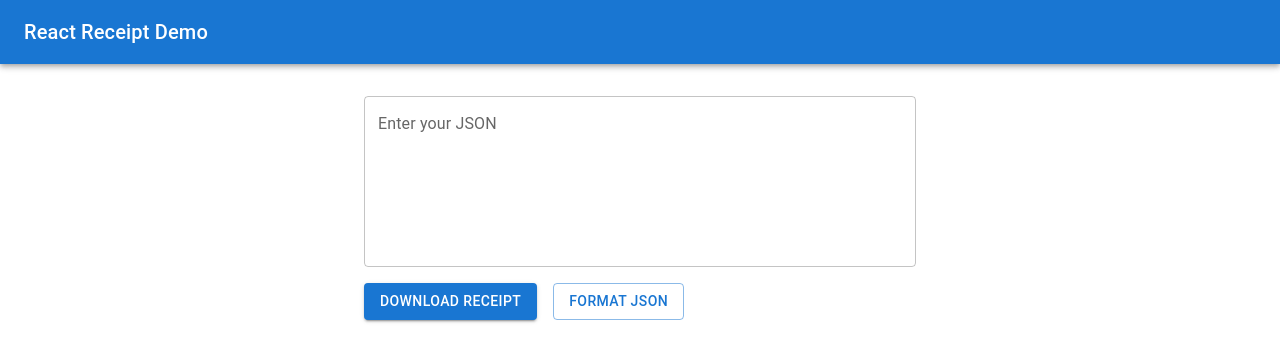
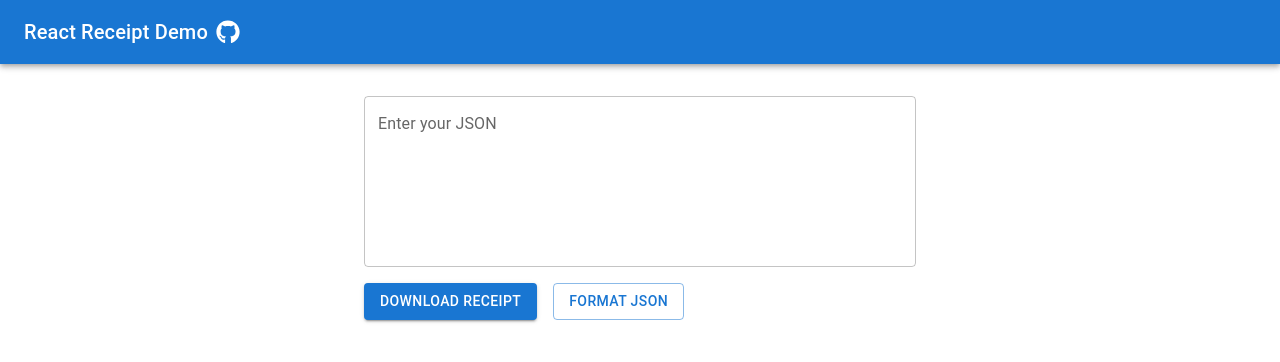
Before and after one commit to valakhosravi/react-receipt-demo, a React (Create React App) app: page / in a window 1280 px wide. Shown: the top 362 px of the page. Built offline with nearby package versions, Linux system fonts and the light colour scheme.

Commit message:
Github link added

```diff
--- a/src/App.js
+++ b/src/App.js
@@ -1,9 +1,18 @@
-import React, { useState } from 'react';
-import { AppBar, Toolbar, Typography, Container, TextField, Button } from '@mui/material';
-import invoicePrint from './utils/receipt';
+import React, { useState } from "react";
+import { FaGithub } from "react-icons/fa";
+import {
+  AppBar,
+  Toolbar,
+  Typography,
+  Container,
+  TextField,
+  Button,
+  IconButton,
+} from "@mui/material";
+import invoicePrint from "./utils/receipt";
 
 const App = () => {
-  const [jsonText, setJsonText] = useState('');
+  const [jsonText, setJsonText] = useState("");
 
   const handleJsonChange = (event) => {
     setJsonText(event.target.value);
@@ -14,23 +23,31 @@ const App = () => {
       const formattedJson = JSON.stringify(JSON.parse(jsonText), null, 2);
       setJsonText(formattedJson);
     } catch (error) {
-      console.error('Invalid JSON:', error);
+      console.error("Invalid JSON:", error);
     }
   };
 
   const handleDownloadReceipt = () => {
     // TODO
     invoicePrint();
-  }
+  };
 
   return (
     <div>
       <AppBar position="static">
-        <Toolbar>
+        <Toolbar >
           <Typography variant="h6">React Receipt Demo</Typography>
+          <IconButton
+            aria-label="GitHub"
+            variant="text"
+            color="white"
+            href="https://github.com/valakhosravi/react-receipt"
+          >
+            <FaGithub color="white" />
+          </IconButton>
         </Toolbar>
       </AppBar>
-      <Container maxWidth="sm" sx={{ marginTop: '2rem' }}>
+      <Container maxWidth="sm" sx={{ marginTop: "2rem" }}>
         <TextField
           id="outlined-multiline-static"
           label="Enter your JSON"
@@ -40,12 +57,17 @@ const App = () => {
           variant="outlined"
           value={jsonText}
           onChange={handleJsonChange}
-          sx={{ marginBottom: '1rem' }}
+          sx={{ marginBottom: "1rem" }}
         />
-        <Button variant="contained" color="primary" onClick={handleDownloadReceipt} style={{marginRight: "1rem"}}>
+        <Button
+          variant="contained"
+          color="primary"
+          onClick={handleDownloadReceipt}
+          style={{ marginRight: "1rem" }}
+        >
           Download Receipt
         </Button>
-        <Button variant="outlined"  color="primary" onClick={handleFormatJson}>
+        <Button variant="outlined" color="primary" onClick={handleFormatJson}>
           Format JSON
         </Button>
       </Container>
```
